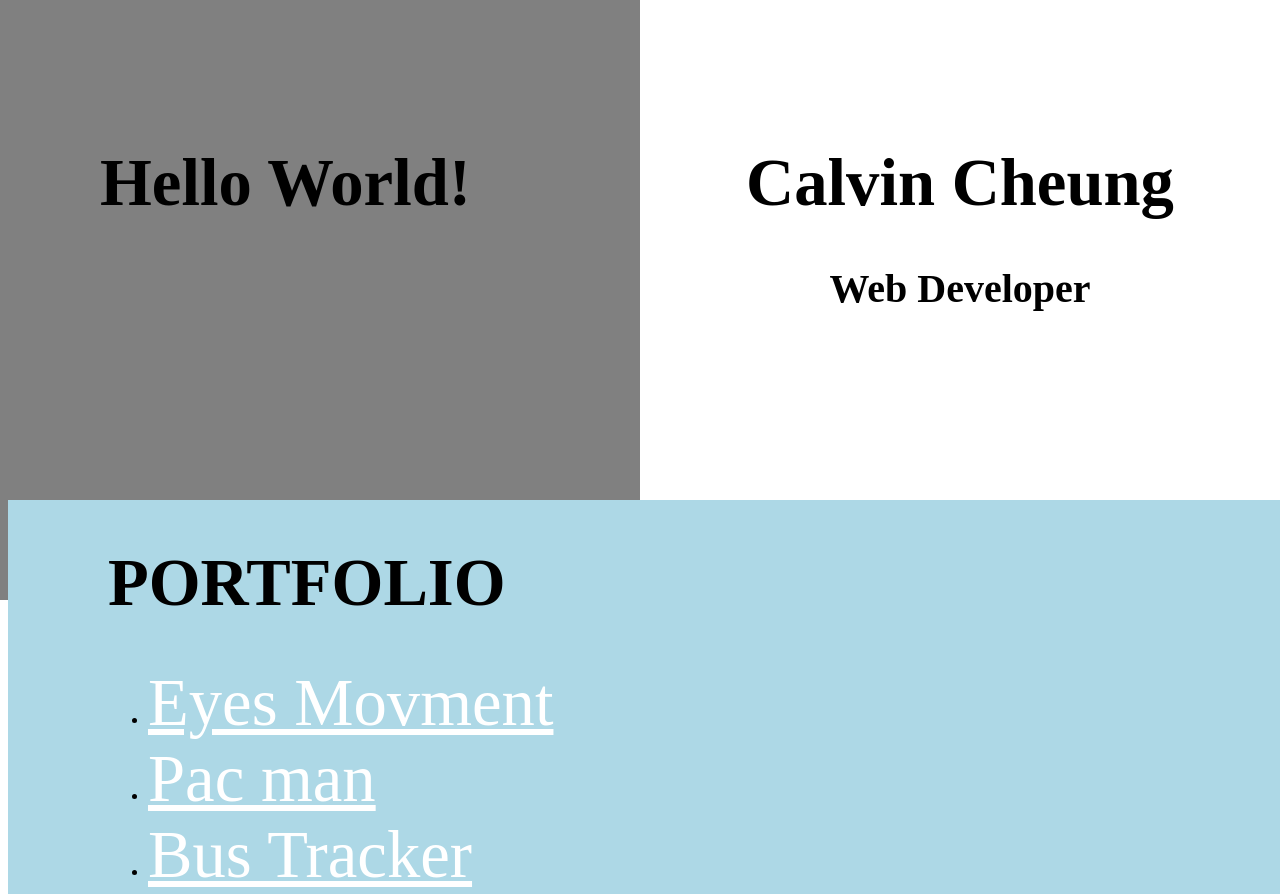
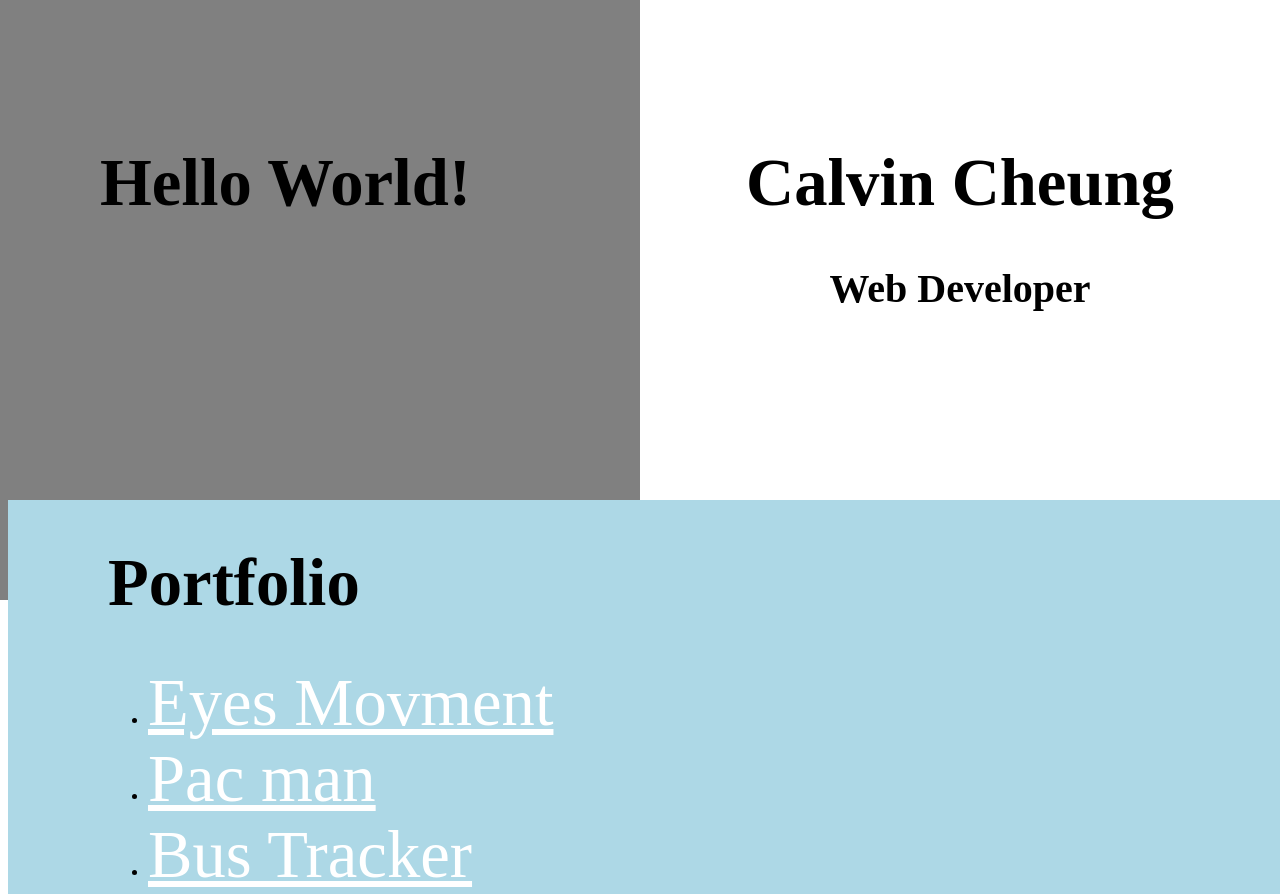
Before and after one commit to CjCheung5/cjcheung5.github.io, a plain HTML site: page index.html in a window 1280 px wide. Shown: the top 894 px of the page. Drawn offline with Linux system fonts and the light colour scheme.

Commit message:
update inde

```diff
--- a/index.html
+++ b/index.html
@@ -16,7 +16,7 @@
         <h2>Web Developer</h2>
     </div>
     <div class="portfolio">
-        <h1>PORTFOLIO</h2>
+        <h1>Portfolio</h2>
         <ul>
             <li> <a href="https://cjcheung5.github.io/eyes/">Eyes Movment</a></li>
             <li> <a href="https://cjcheung5.github.io/pacman/">Pac man</a></li>
```
